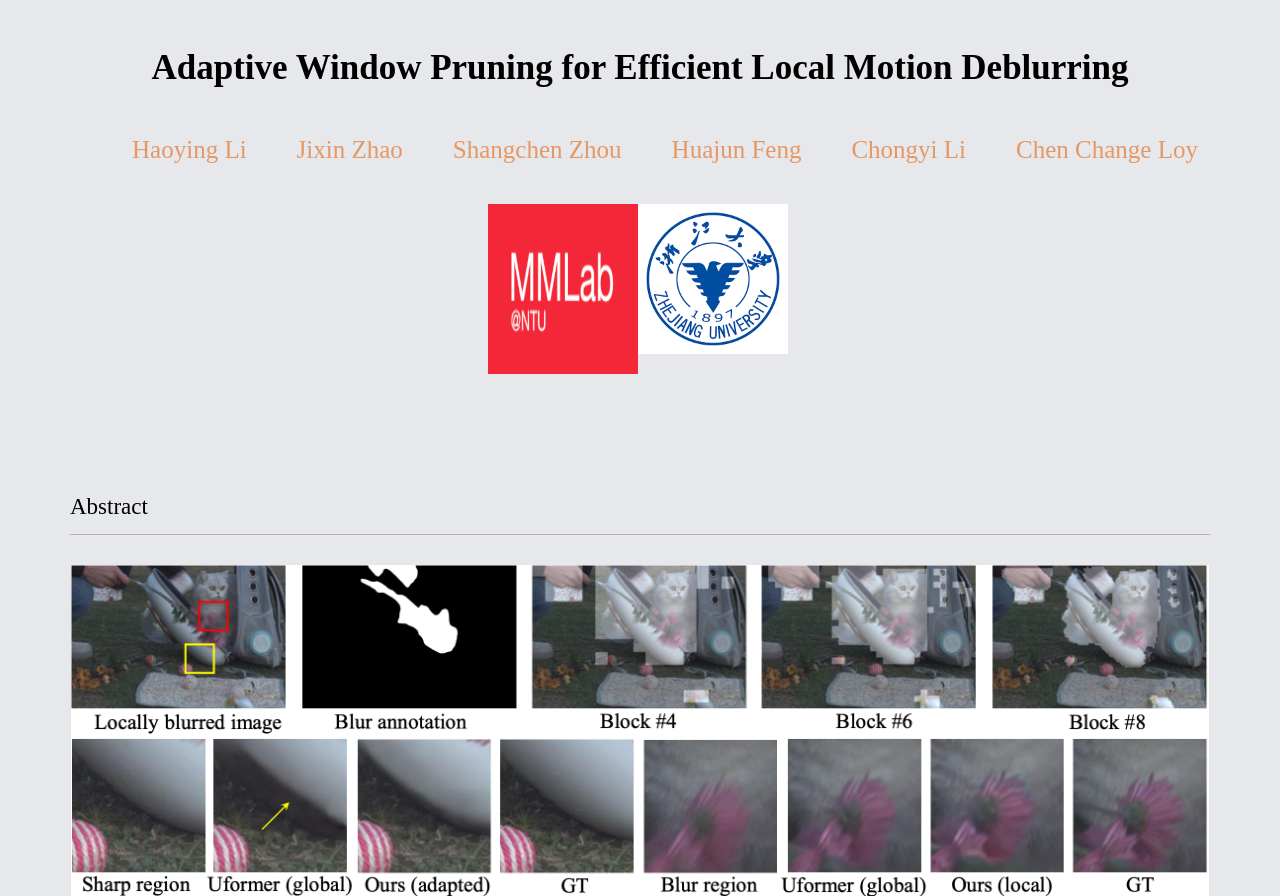
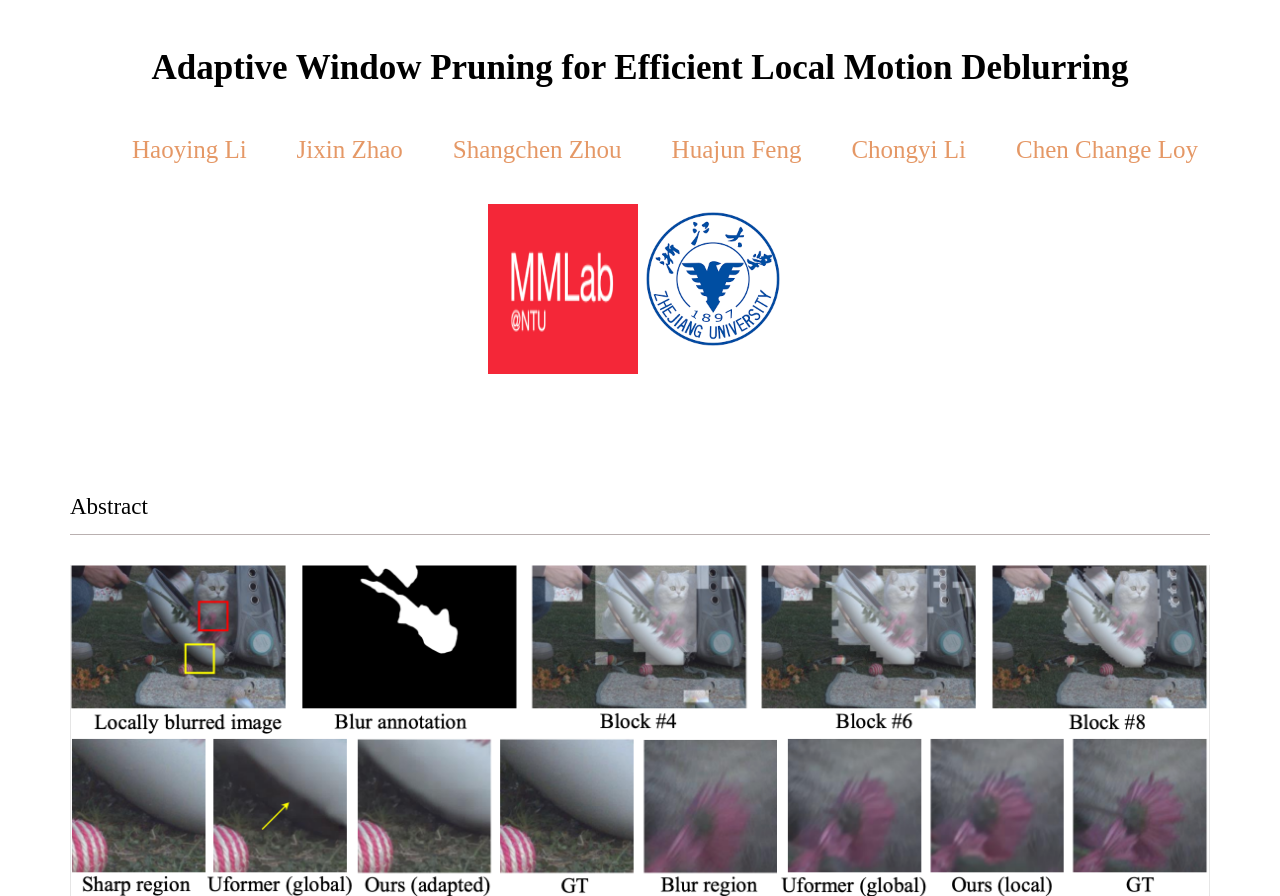
Before and after one commit to LeiaLi/HaoyingLi.github.io, a plain HTML site: page LMD-ViT_webpage/index.html in a window 1280 px wide. Shown: the top 896 px of the page. Drawn offline with nearby package versions, Linux system fonts and the light colour scheme; a web font is replaced by a local one.

Commit message:
background

```diff
--- a/LMD-ViT_webpage/dist/style.css
+++ b/LMD-ViT_webpage/dist/style.css
@@ -7,7 +7,7 @@
   box-sizing: border-box; }
 
 body {
-  background-color: #e6e8eb;
+  background-color: #ffffff;
   overflow-x: hidden; }
 
 html {
```
Also changed, not shown: LMD-ViT_webpage/index.html (+1 -0 lines).
